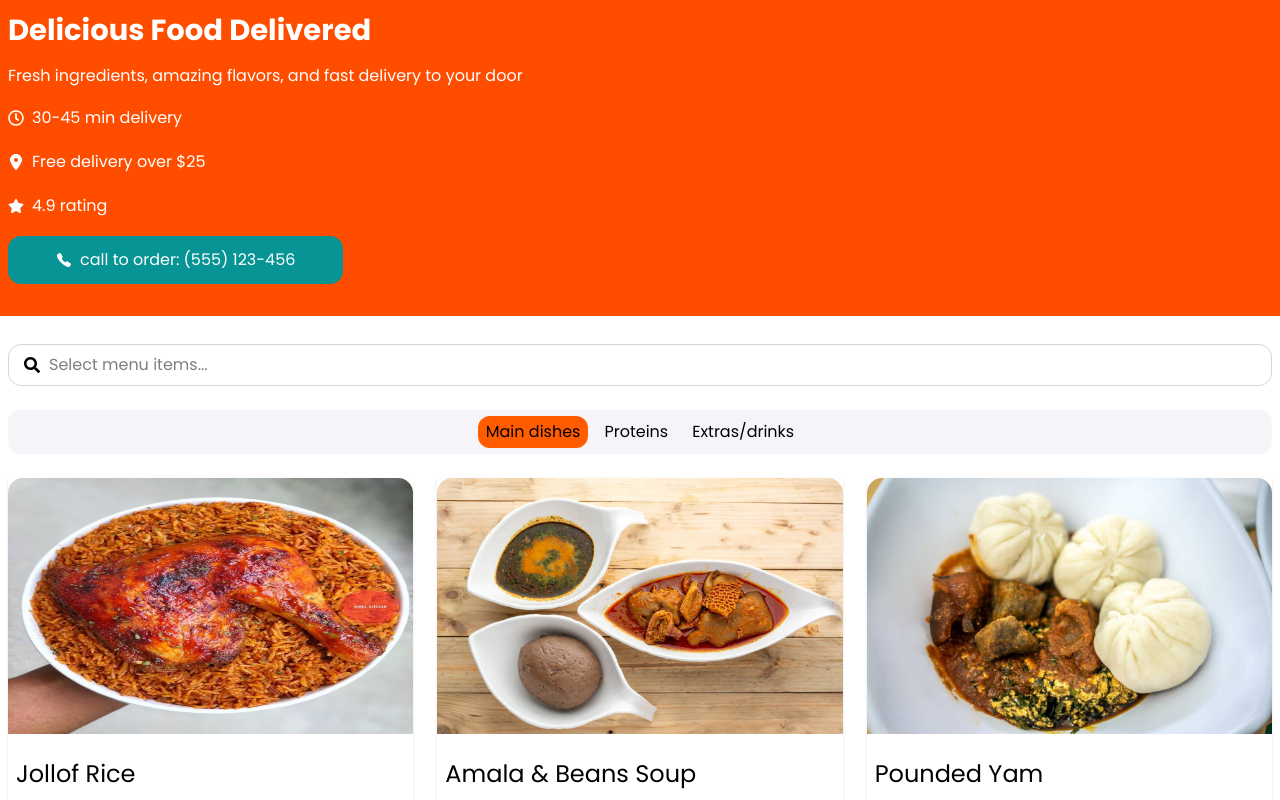
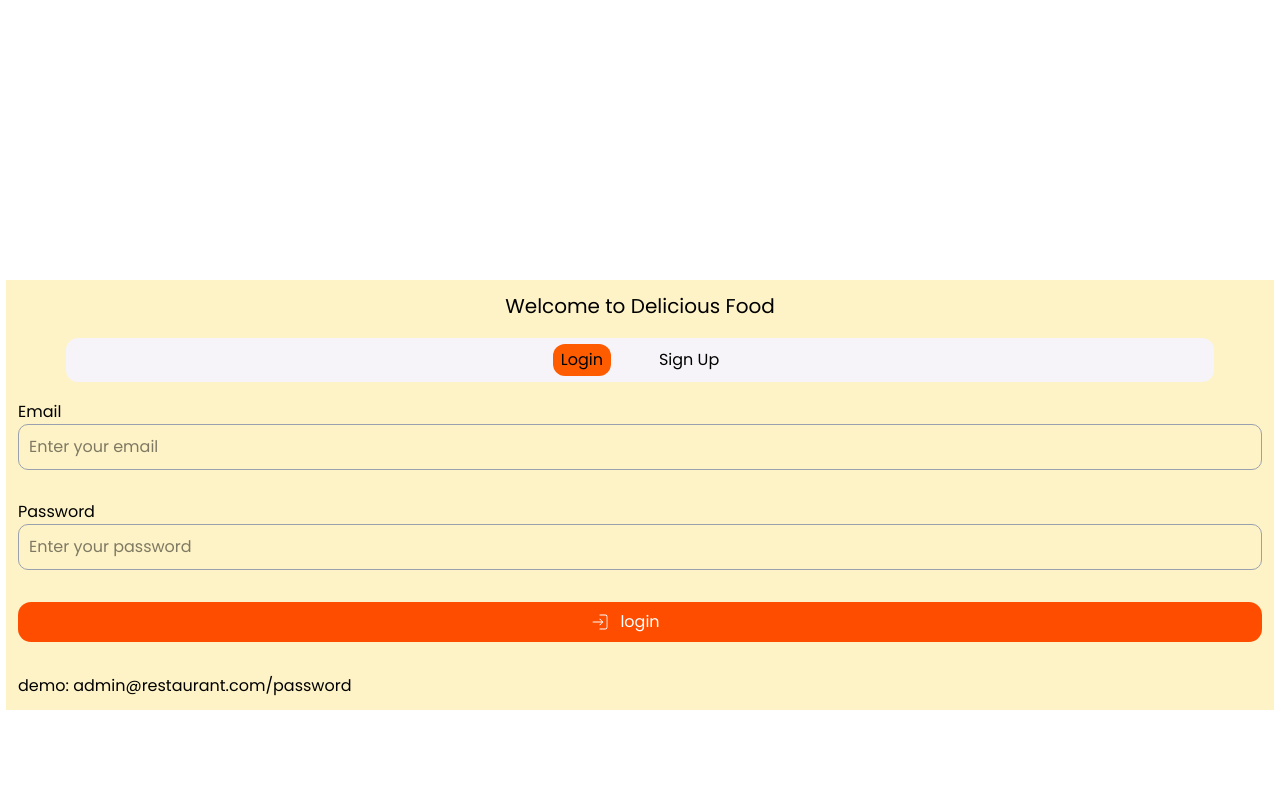
Before and after one commit to ola-ben/eatorder, a React (Vite) app: page / in a window 1280 px wide. Shown: the top 800 px of the page. Built offline with nearby package versions, Linux system fonts and the light colour scheme.

Commit message:
login and sign up form was fixed

```diff
--- /dev/null
+++ b/Loginsignup.jsx
@@ -0,0 +1,115 @@
+import { useState } from "react";
+import { CiLogin } from "react-icons/ci";
+
+export default function Loginsignup() {
+  const [page, setPage] = useState("login");
+
+  return (
+    <div>
+      <section className=" left-full fixe my-70 bg-amber-100 mx-1.5 p-3">
+        <p className=" text-center text-xl mb-2.5">Welcome to Delicious Food</p>
+        <div className=" flex space-x-10 bg-[#f6f4f9]  rounded-[12px] justify-center mx-12 my-4.5  py-1.5">
+          <button
+            onClick={() => setPage("login")}
+            className={`${
+              page === "login" && "bg-pc"
+            }  duration-300  rounded-[12px] py-1 px-2 capitalize`}
+          >
+            login
+          </button>
+          <button
+            onClick={() => setPage("signup")}
+            className={`${
+              page === "signup" && "bg-pc"
+            } duration-300  rounded-[12px] py-1 px-2 capitalize`}
+          >
+            sign up
+          </button>
+        </div>
+        <form action="" className="">
+          {page === "login" && <Login />}
+        </form>
+        <form action="" className="">
+          {page === "signup" && <SignUp />}
+        </form>
+      </section>
+    </div>
+  );
+}
+
+function Login() {
+  return (
+    <section>
+      <form action="" className="">
+        {}
+        <div className="grid grid-cols-1">
+          <label htmlFor="Email">Email</label>
+          <input
+            type="text"
+            placeholder="Enter your email"
+            className="w-full bg-transparent border border-gray-400 rounded-[10px] p-2.5 focus:border-ph focus:outline-none mb-7.5"
+            required
+          />
+        </div>
+        <div className="grid grid-cols-1">
+          <label htmlFor="Password ">Password </label>
+          <input
+            type="password"
+            placeholder="Enter your password"
+            className="w-full bg-transparent border rounded-[10px] p-2.5 border-gray-400 focus:border-ph focus:outline-none"
+            required
+          />
+        </div>
+        <div className="flex justify-center relative">
+          <button className="bg-ph my-8 w-full p-2 text-white rounded-[13px] read-only:">
+            login
+          </button>
+          <CiLogin className="  text-xl absolute top-1/2 transform -translate-y-1/2  mr-20 text-white" />
+        </div>
+        <p className="">demo: admin@restaurant.com/password</p>
+      </form>
+    </section>
+  );
+}
+
+function SignUp() {
+  return (
+    <section>
+      <form action="" className="">
+        <div className="grid grid-cols-1">
+          <label htmlFor="Email">Full Name</label>
+          <input
+            type="text"
+            placeholder="Enter your full name"
+            className="w-full bg-transparent border border-gray-400 rounded-[10px] p-2.5 focus:border-ph focus:outline-none mb-7.5"
+            required
+          />
+        </div>
+        <div className="grid grid-cols-1">
+          <label htmlFor="Email">Email</label>
+          <input
+            type="text"
+            placeholder="Enter your email"
+            className="w-full bg-transparent border border-gray-400 rounded-[10px] p-2.5 focus:border-ph focus:outline-none mb-7.5"
+            required
+          />
+        </div>
+        <div className="grid grid-cols-1">
+          <label htmlFor="Password ">Password </label>
+          <input
+            type="password"
+            placeholder="Create a password"
+            className="w-full bg-transparent border rounded-[10px] p-2.5 border-gray-400 focus:border-ph focus:outline-none"
+            required
+          />
+        </div>
+        <div className="flex justify-center relative">
+          <button className="bg-ph my-8 w-full p-2 text-white rounded-[13px] read-only:">
+            SignUp
+          </button>
+          <CiLogin className="  text-xl absolute top-1/2 transform -translate-y-1/2  mr-20 text-white" />
+        </div>
+      </form>
+    </section>
+  );
+}
--- a/src/App.jsx
+++ b/src/App.jsx
@@ -1,9 +1,11 @@
 import { Header } from "../header";
 import { Menu } from "../menu";
+import Loginsignup from "../loginsignup";
 
 export default function App() {
   return (
     <section className="">
+      <Loginsignup />
       <Header />
       <Menu />
     </section>
```
